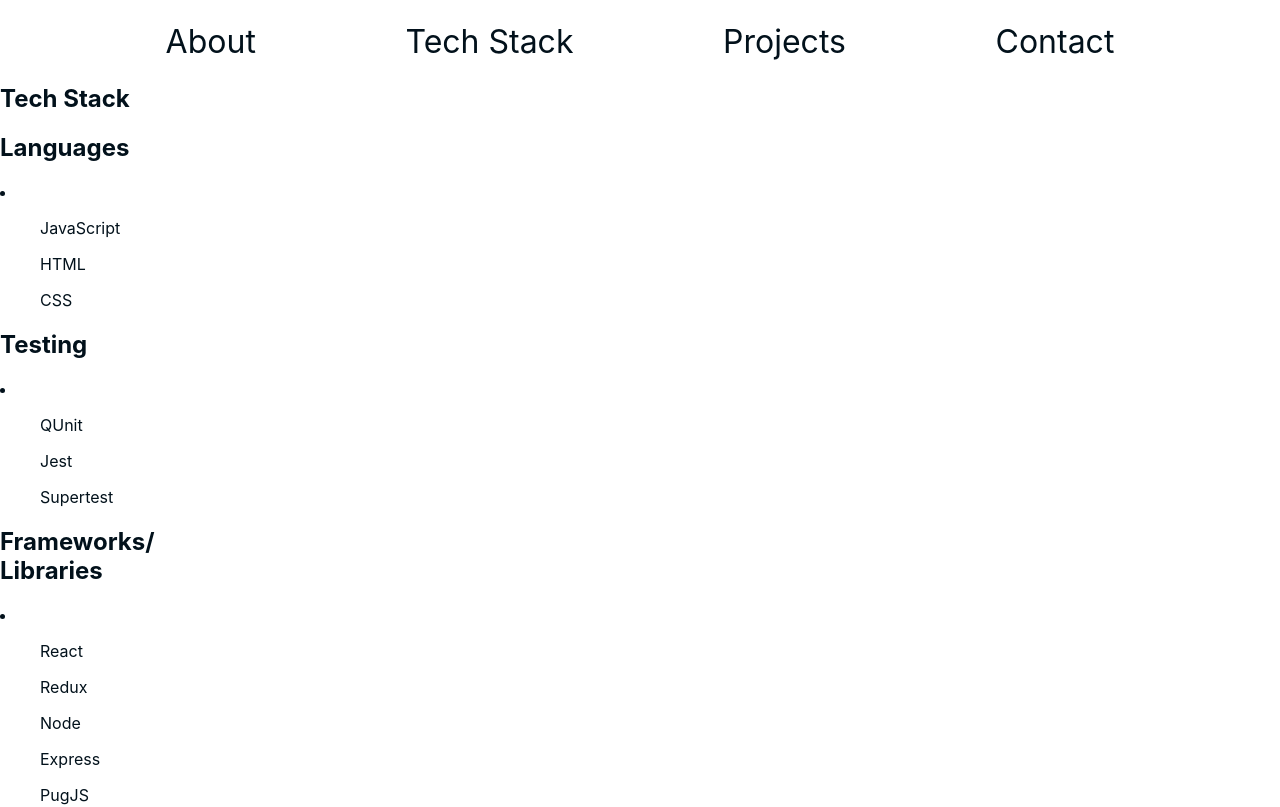
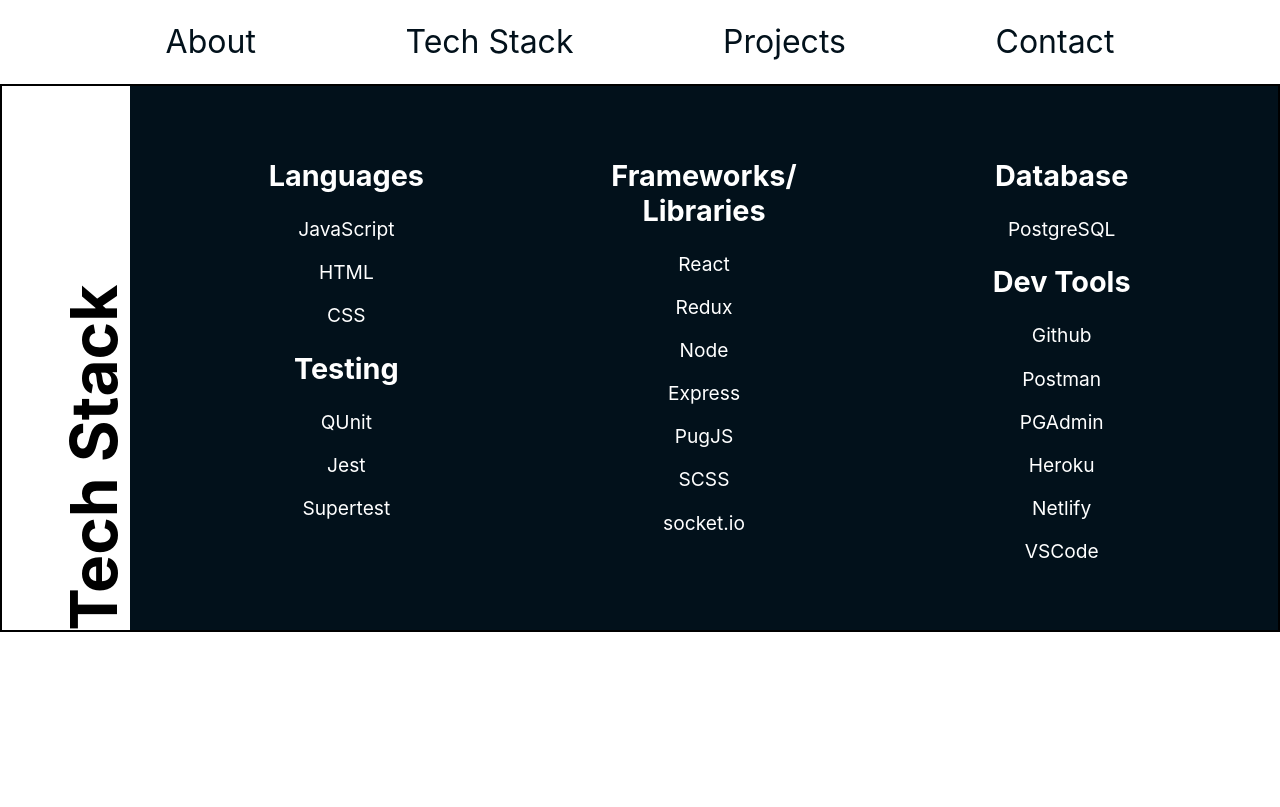
Before and after one commit to katiepdx/portfolio, a React (Create React App) app: page /tech-stack in a window 1280 px wide. Shown: the top 807 px of the page. Built offline with nearby package versions, Linux system fonts and the light colour scheme.

Commit message:
add tech stack page styles

```diff
--- a/src/App.scss
+++ b/src/App.scss
@@ -6,8 +6,14 @@
   --grey: #717C89;
   --blue: #BEE7E8;
   --white: #FFFFFF;
+}
 
-  color: var(--black);
+@mixin flex-center-content {
+  display: flex;
+  flex-direction: column;
+  justify-content: center;
+  align-items: center;
+  text-align: center;
 }
 
 // NAV BAR
@@ -38,11 +44,7 @@
 
 // ABOUT
 .about-container {
-    display: flex;
-    flex-direction: column;
-    justify-content: center;
-    align-items: center;
-    text-align: center;
+  @include flex-center-content;
 
   font-size: 2rem;
   width: 100%;
@@ -63,3 +65,40 @@
     }
   }
 }
+
+// TECH STACK
+.tech-stack-container {
+  border: 2px solid black;
+  display: grid;
+  grid-template-columns: 10vw auto;
+
+  h1 {
+    font-size: 5vw;
+    writing-mode: vertical-rl;
+    transform: rotate(180deg);
+  }
+
+  .tech-stack {
+    display: grid;
+    grid-template-columns: repeat(3, 1fr);
+    gap: 2%;
+    text-align: center;
+
+    list-style: none;
+    font-size: 1.2rem;
+    padding: 3rem;
+
+    ul {
+      padding-left: 0;
+    }
+
+    background-color: var(--black);
+    color: var(--white);
+  }
+
+  @media (max-width: 770px) {
+    .tech-stack {
+      grid-template-columns: repeat(1, 1fr);
+    }
+  }
+}
--- a/src/pages/TechStack.jsx
+++ b/src/pages/TechStack.jsx
@@ -7,7 +7,7 @@
       <h1>Tech Stack</h1>
 
       <section className='tech-stack'>
-        <div>
+        <section>
           {/* LANGUAGES */}
           <section>
             <h2>Languages</h2>
@@ -27,7 +27,7 @@
               <ul>Supertest</ul>
             </li>
           </section>
-        </div>
+        </section>
 
         {/* FRAMEWORKS/LIBRARIES */}
         <section>
@@ -43,7 +43,7 @@
           </li>
         </section>
 
-        <div>
+        <section>
           {/* DATABASE */}
           <section>
             <h2>Database</h2>
@@ -52,9 +52,9 @@
             </li>
           </section>
 
-          {/* TOOLS */}
+          {/* DEV TOOLS */}
           <section>
-            <h2>Tools</h2>
+            <h2>Dev Tools</h2>
             <li>
               <ul>Github</ul>
               <ul>Postman</ul>
@@ -64,8 +64,7 @@
               <ul>VSCode</ul>
             </li>
           </section>
-        </div>
-
+        </section>
       </section>
     </section>
   )
```
Lines whose indentation alone changed are shown as unchanged.
